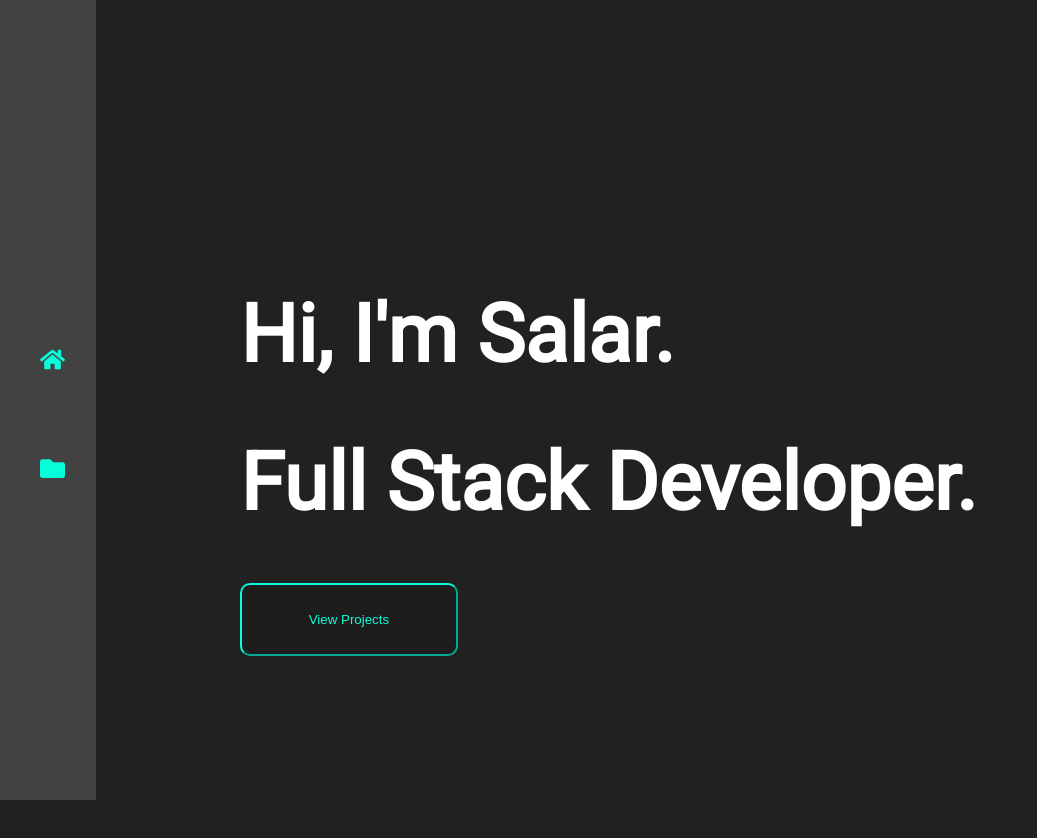
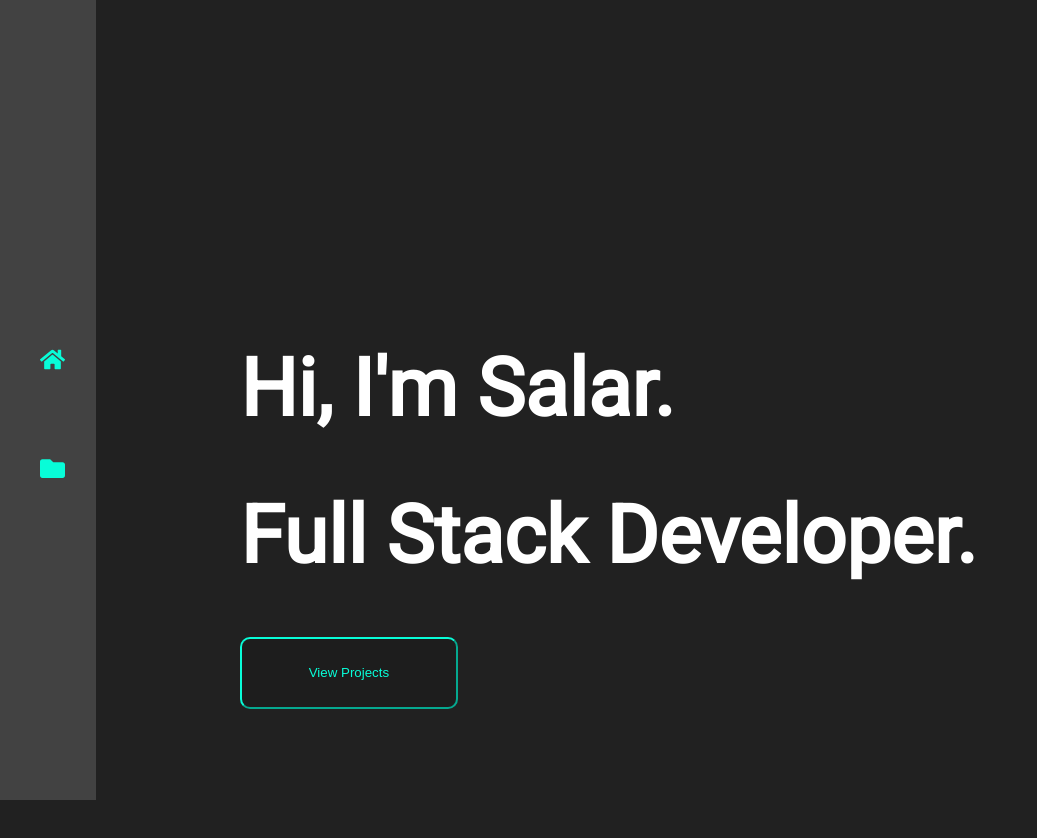
Before and after one commit to marcusalint/Personal-Portfolio, a React (Create React App) app in the folder personal-portfolio/: page /home in a window 1280 px wide. Shown: the top 838 px of the page, without its empty margins (0-1037 px from the left). After the commit the page ends 800 px from the top, so only its background shows below. Built offline with nearby package versions, Linux system fonts and the light colour scheme.

Commit message:
recommit

```diff
--- a/personal-portfolio/src/components/Home.scss
+++ b/personal-portfolio/src/components/Home.scss
@@ -16,7 +16,8 @@ h1 {
 .home {
   // margin: 30em 20em;
   margin-left: 15em;
-  margin-top: 18em;
+  // margin-top: 18em;
+  padding-top: 18em;
 
 }
 
```
